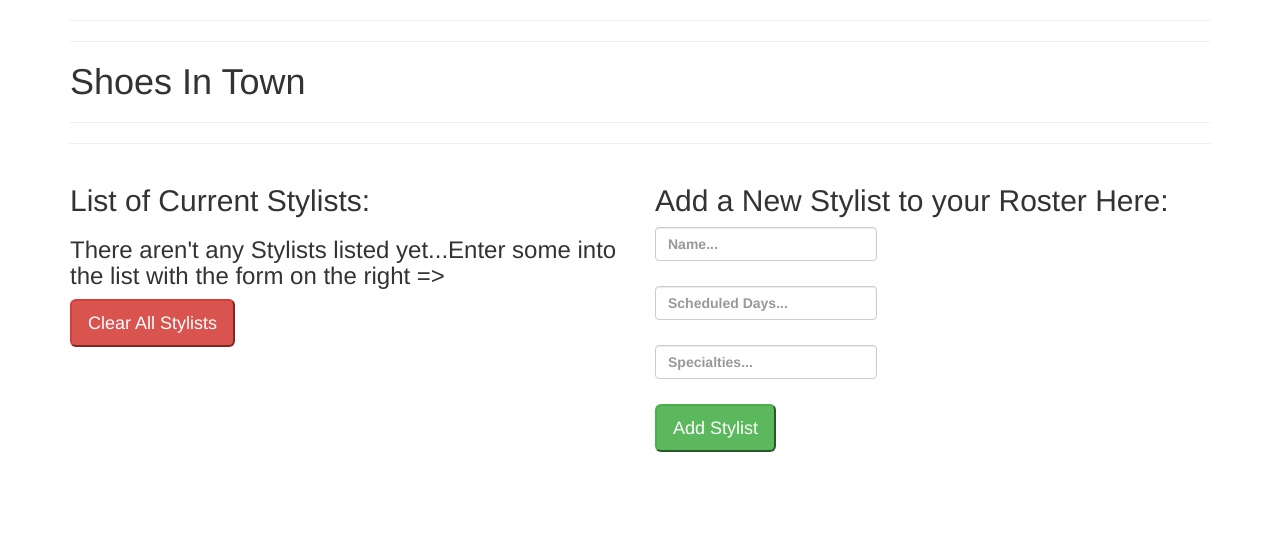
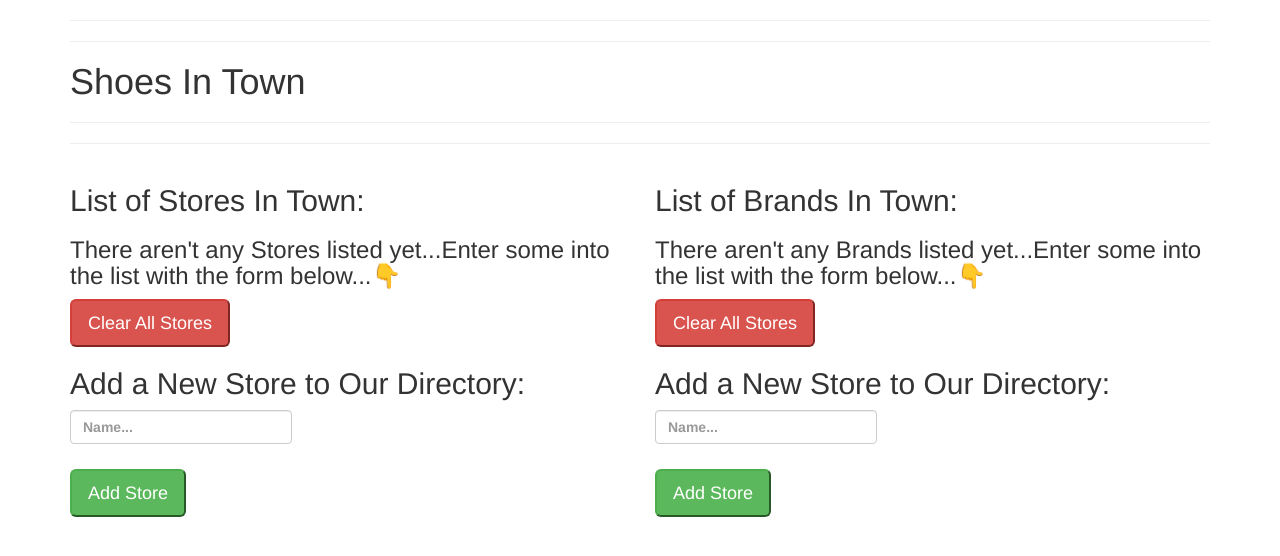
Before and after one commit to Timothy-Bourgault/php-shoe_stores, a PHP site: template views/index.html.twig in a window 1280 px wide. Shown: the top 556 px of the page. Run offline with PHP 8.4, Linux system fonts and the light colour scheme; the template is opened without the code that fills it, so the values that code supplies are empty; some libraries are stand-ins or nearby versions; some web fonts are replaced.

Commit message:
set up app.php and index.html.twig files to start building front end.

```diff
--- a/views/index.html.twig
+++ b/views/index.html.twig
@@ -6,7 +6,7 @@
     <script src="/js/jquery-3.1.0.min.js" type="text/javascript"></script>
     <script src="/js/bootstrap.min.js" type="text/javascript"></script>
     <link href="https://fonts.googleapis.com/css?family=Bitter|Bree+Serif|Shrikhand" rel="stylesheet">
-    <title>Salon</title>
+    <title>Shoe Genie</title>
   </head>
   <body>
     <div class="container pageMargin">
@@ -16,38 +16,53 @@
       <hr>
       <div class="row">
         <div class="col-sm-6">
-          <h2>List of Current Stylists:</h2>
-          {% if stylists is not empty %}
+          <h2>List of Stores In Town:</h2>
+          {% if stores is not empty %}
             <ul>
-              {% for stylist in stylists %}
-                <li><a href="/get_stylist/{{ stylist.getId }}">{{ stylist.getName }}</a>
+              {% for store in stores %}
+                <li><a href="/get_store/{{ store.getId }}">{{ store.getName }}</a>
                 </li>
               {% endfor %}
             </ul>
           {% else %}
-            <h3>There aren't any Stylists listed yet...Enter some into the list with the form on the right =></h3>
+            <h3>There aren't any Stores listed yet...Enter some into the list with the form below...👇</h3>
           {% endif %}
-          <form class="clearButton" action="/stylists/delete_all" method="post">
-            <button type="submit" class="btn-lg btn-danger">Clear All Stylists</button>
+          <form class="clearButton" action="/stores/delete_all" method="post">
+            <button type="submit" class="btn-lg btn-danger">Clear All Stores</button>
+          </form>
+          <h2>Add a New Store to Our Directory:</h2>
+          <form class="styleForm" action="/add_store" method="post">
+            <label for="store_name">
+            <input class="form-control" id="store_name" type="text" name="store_name" placeholder="Name..."></label>
+            <br>
+            <br>
+            <button class="btn-success btn-lg" type="submit">Add Store</button>
           </form>
         </div>
         <div class="col-sm-6 form-group">
-          <h2>Add a New Stylist to your Roster Here:</h2>
-          <form class="styleForm" action="/add_stylist" method="post">
-            <label for="stylist_name">
-            <input class="form-control" id="stylist_name" type="text" name="stylist_name" placeholder="Name..."></label>
-            <br>
-            <br>
-            <label for="stylist_scheduled_days">
-            <input class="form-control" id="stylist_scheduled_days" type="text" name="stylist_scheduled_days" placeholder="Scheduled Days..."></label>
-            <br>
-            <br>
-            <label for="stylist_specialties">
-            <input class="form-control" id="stylist_specialties" type="text" name="stylist_specialties" placeholder="Specialties..."></label>
-            <br>
-            <br>
-            <button class="btn-success btn-lg" type="submit">Add Stylist</button>
-          </form>
+            <h2>List of Brands In Town:</h2>
+            {% if brands is not empty %}
+              <ul>
+                {% for brand in brands %}
+                  <li><a href="/get_brand/{{ brand.getId }}">{{ brand.getName }}</a>
+                  </li>
+                {% endfor %}
+              </ul>
+            {% else %}
+              <h3>There aren't any Brands listed yet...Enter some into the list with the form below...👇</h3>
+            {% endif %}
+            <form class="clearButton" action="/brands/delete_all" method="post">
+              <button type="submit" class="btn-lg btn-danger">Clear All Stores</button>
+            </form>
+            <h2>Add a New Store to Our Directory:</h2>
+            <form class="styleForm" action="/add_brand" method="post">
+              <label for="brand_name">
+              <input class="form-control" id="brand_name" type="text" name="brand_name" placeholder="Name..."></label>
+              <br>
+              <br>
+              <button class="btn-success btn-lg" type="submit">Add Store</button>
+            </form>
+          </div>
         </div>
       </div>
     </div>
```
Also changed, not shown: app/app.php (+30 -0 lines).
